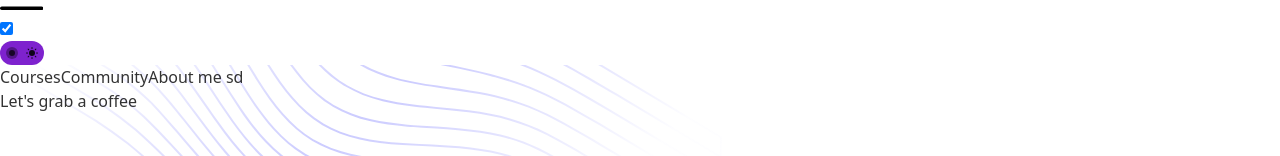
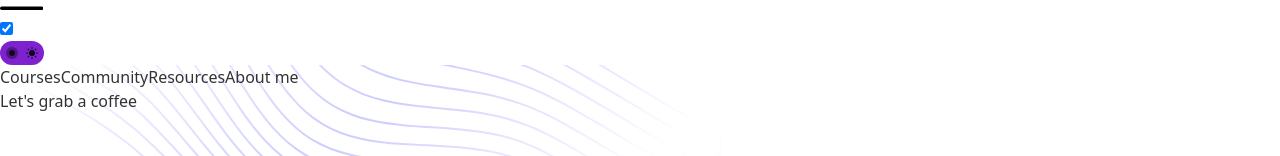
Before and after one commit to ivaylo-ovcharov/recording-landing, a Vue app: page /about in a window 1280 px wide. Shown: the part 229-385 px from the top of the page. Built offline with nearby package versions, Linux system fonts and the light colour scheme.

Commit message:
add resources page

```diff
--- a/src/partials/Header.vue
+++ b/src/partials/Header.vue
@@ -98,11 +98,15 @@
                   >Community</router-link
                 >
                 <router-link
+                  to="/resources"
+                  class="flex text-gray-300 hover:text-gray-200 text-xl py-2 justify-center"
+                  >Resources</router-link
+                >
+                <router-link
                   to="/about"
                   class="flex text-gray-300 hover:text-gray-200 text-xl py-2 justify-center"
                   >About me</router-link
                 >
-                sd
               </div>
 
               <li>
```
